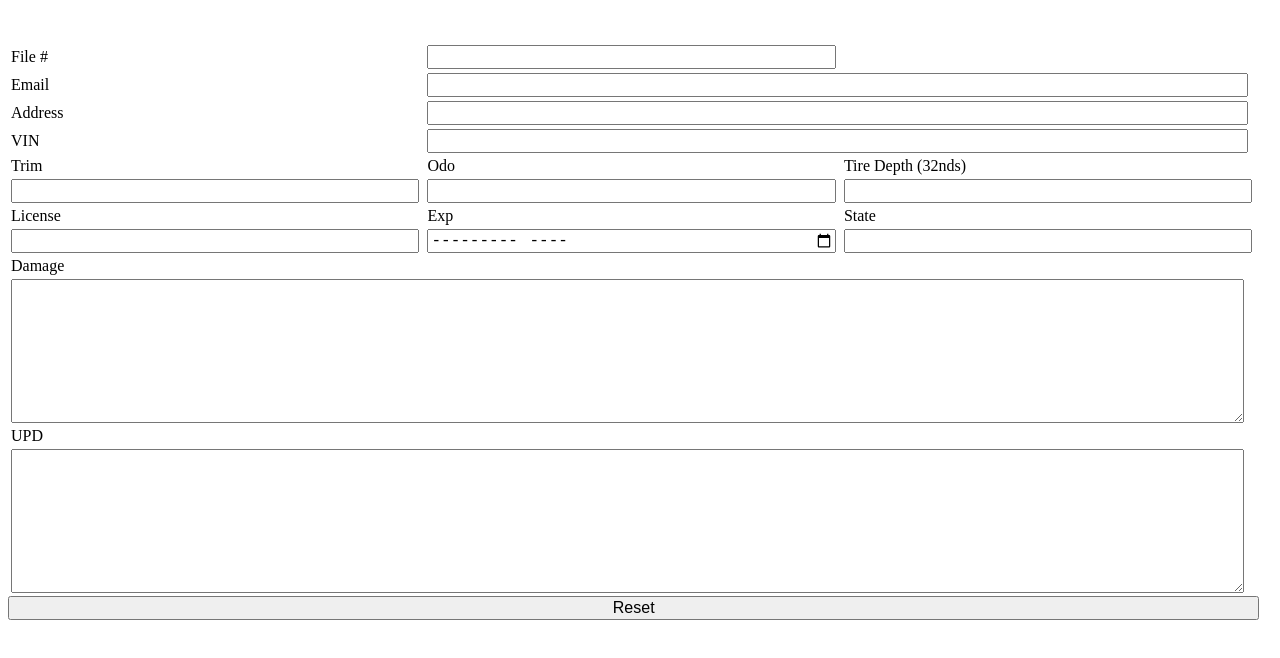
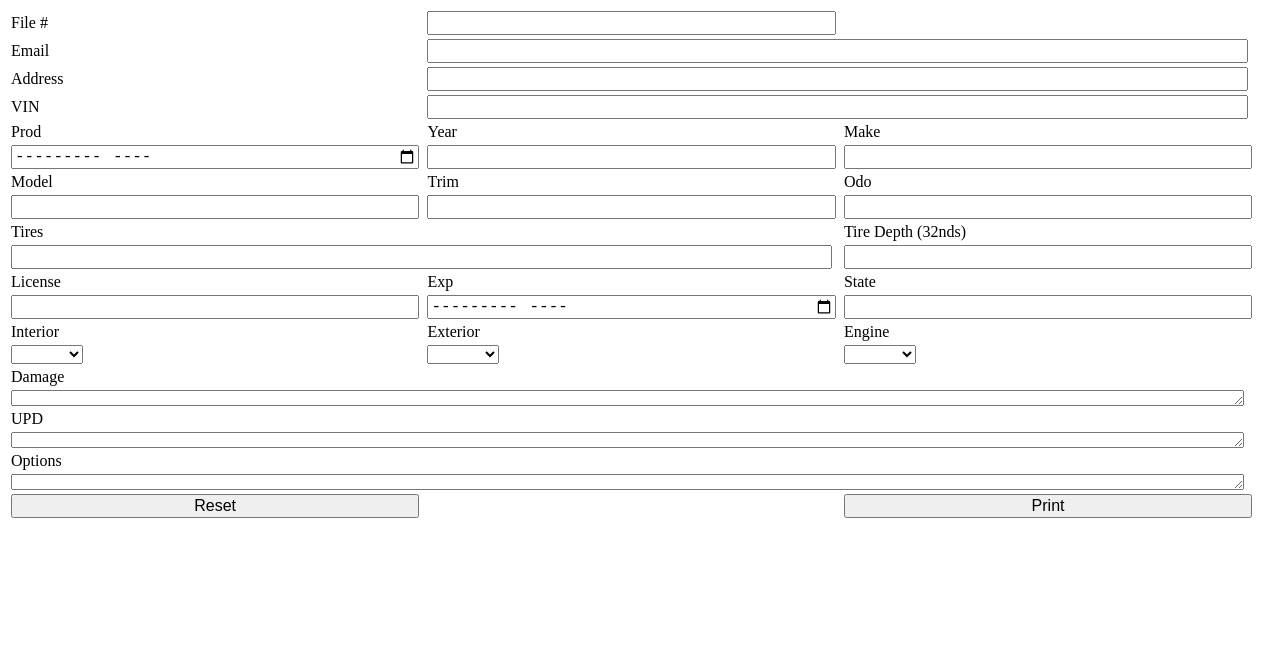
Before and after one commit to zwc2/ss, a plain HTML site: page index.html in a window 1280 px wide. Drawn offline with Linux system fonts and the light colour scheme.

Commit message:
Update index.html

```diff
--- a/index.html
+++ b/index.html
@@ -6,15 +6,17 @@
   html{background-color:white}
   table,input,textarea{width:99%;font-size:16px}
   table{position:relative}
-  textarea{height:9em}
+  textarea{height:1em}
   td{width:30%}
+  @media print{
+    .ph{display:none}
+  }
 </style>
 <form id="form">
 <table>
-  <tr><td style="height:2em"></td></tr>
-  <tr><td>File #</td><td><input id="id" type="tel" class="i"></td></tr>
+  <tr><td>File #</td><td><input id="id" class="i"></td></tr>
   <tr>
-    <td>Email</td><td colspan=2><input id="email" type="email" class="i"></td>
+    <td>Email</td><td colspan=2><input id="email" class="i"></td>
   </tr>
   <tr>
     <td>Address</td><td colspan=2><input id="address" class="i"></td>
@@ -23,13 +25,31 @@
     <td>VIN</td><td colspan=2><input id="vin" class="i"></td>
   </tr>
   <tr>
+    <td>Prod</td>
+    <td>Year</td>
+    <td>Make</td>
+  </tr>
+  <tr>
+    <td><input id="prod" type="month" class="i"></td>
+    <td><input id="year" class="i"></td>
+    <td><input id="make" class="i"></td>
+  </tr>
+  <tr>
+    <td>Model</td>
     <td>Trim</td>
     <td>Odo</td>
+  </tr>
+  <tr>
+    <td><input id="model" class="i"></td>
+    <td><input id="trim" class="i"></td>
+    <td><input id="odo" type="number" class="i"></td>
+  </tr>
+  <tr>
+    <td colspan=2>Tires</td>
     <td>Tire Depth (32nds)</td>
   </tr>
   <tr>
-    <td><input id="trim" class="i"></td>
-    <td><input id="odo" type="number" class="i"></td>
+    <td colspan=2><input id="tirei" class="i"></td>
     <td><input id="tires" type="number" class="i"></td>
   </tr>
   <tr>
@@ -39,6 +59,14 @@
     <td><input id="lic" class="i"></td>
     <td><input id="exp" type="month" class="i"></td>
     <td><input id="state" class="i"></td>
+  </tr>
+  <tr>
+    <td>Interior</td><td>Exterior</td><td>Engine</td>
+  </tr>
+  <tr>
+    <td><select id="int" class="i"><option></option><option>Poor</option><option>Average</option><option>Good</option></select></td>
+    <td><select id="ext" class="i"><option></option><option>Poor</option><option>Average</option><option>Good</option></select></td>
+    <td><select id="engine" class="i"><option></option><option>Poor</option><option>Average</option><option>Good</option></select></td>
   </tr>
   <tr>
     <td>Damage</td>
@@ -52,7 +80,17 @@
   <tr>
     <td colspan=3><textarea id="upd" class="i"></textarea></td>
   </tr>
+  <tr>
+    <td>Options</td>
+  </tr>
+  <tr>
+    <td colspan=3><textarea id="opts" class="i"></textarea></td>
+  </tr>
+  <tr class="ph">
+    <td><input id="r" type="reset"></td>
+    <td></td>
+    <td><input id="p" type="button" value="Print"></td>
+  </tr>
 </table>
-<input id="r" type="reset">
 </form>
 <div id="notification" style="display:none">A new version of this app is available. Click <a id="reload">here</a> to update.</div>
```
